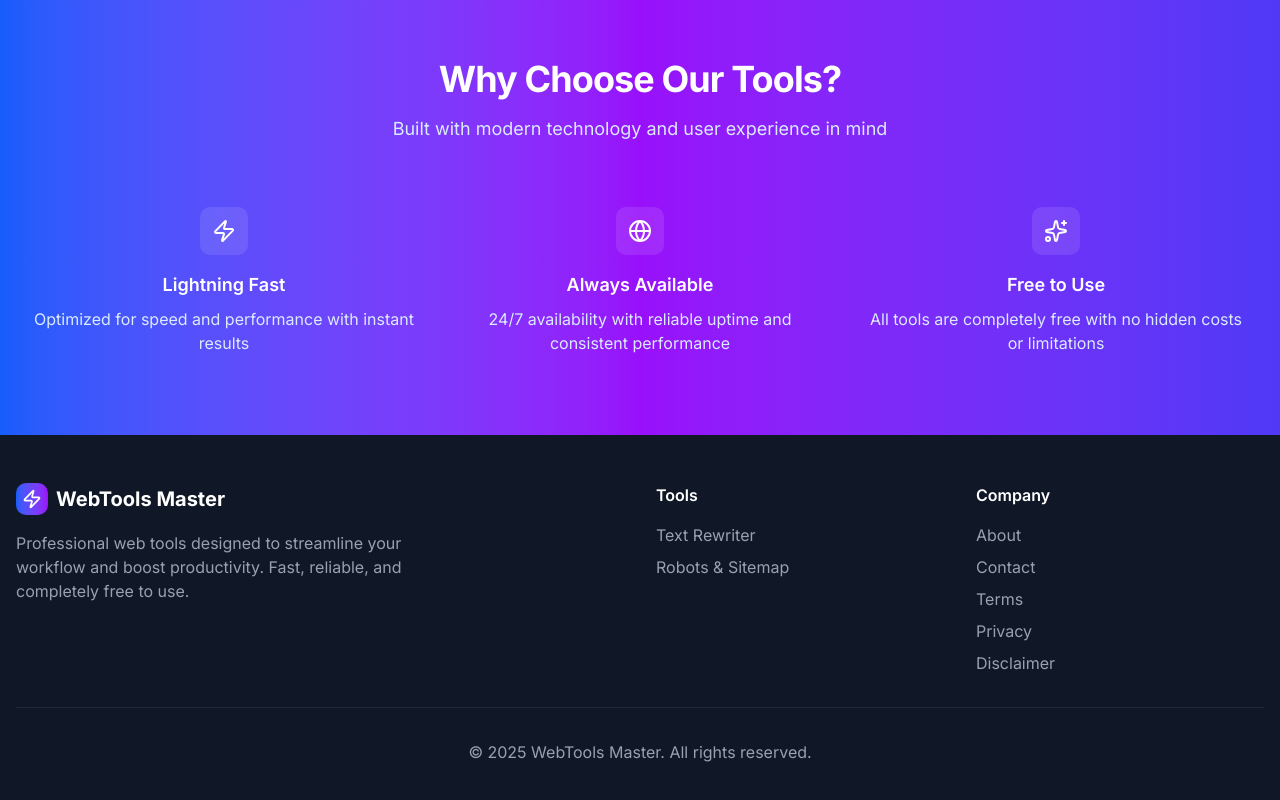
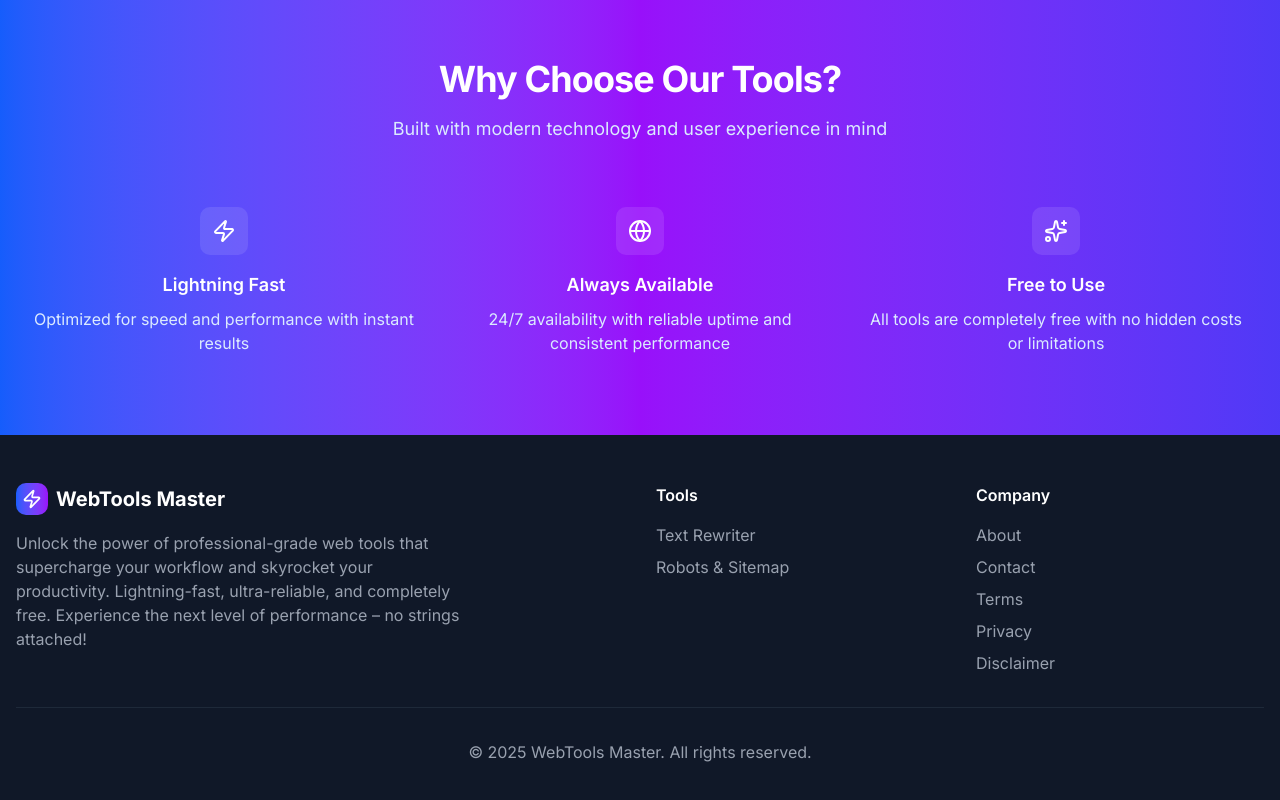
Before and after one commit to samehfathy2/intravelt, a Next.js app: page / in a window 1280 px wide. Shown: the part 1264-2064 px from the top of the page. Built offline with nearby package versions, Linux system fonts and the light colour scheme.

Commit message:
Update footer.tsx

```diff
--- a/src/components/footer.tsx
+++ b/src/components/footer.tsx
@@ -14,9 +14,7 @@ export default function Footer() {
               <span className="text-xl font-bold">WebTools Master</span>
             </Link>
             <p className="text-gray-400 max-w-md">
-              Professional web tools designed to streamline your workflow and boost productivity. Fast, reliable, and
-              completely free to use.
-            </p>
+Unlock the power of professional-grade web tools that supercharge your workflow and skyrocket your productivity. Lightning-fast, ultra-reliable, and completely free. Experience the next level of performance – no strings attached!            </p>
           </div>
 
           <div>
```
